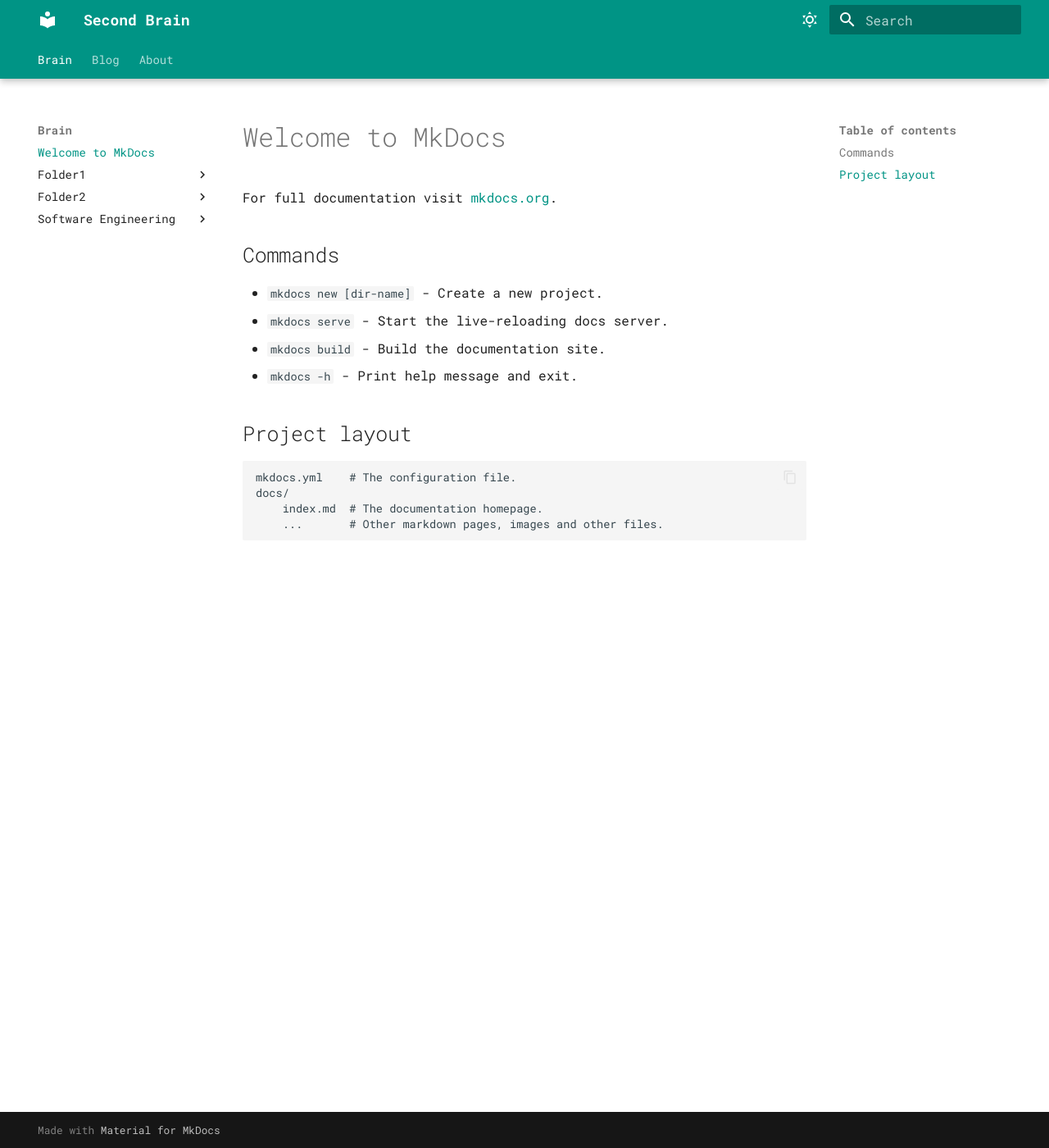
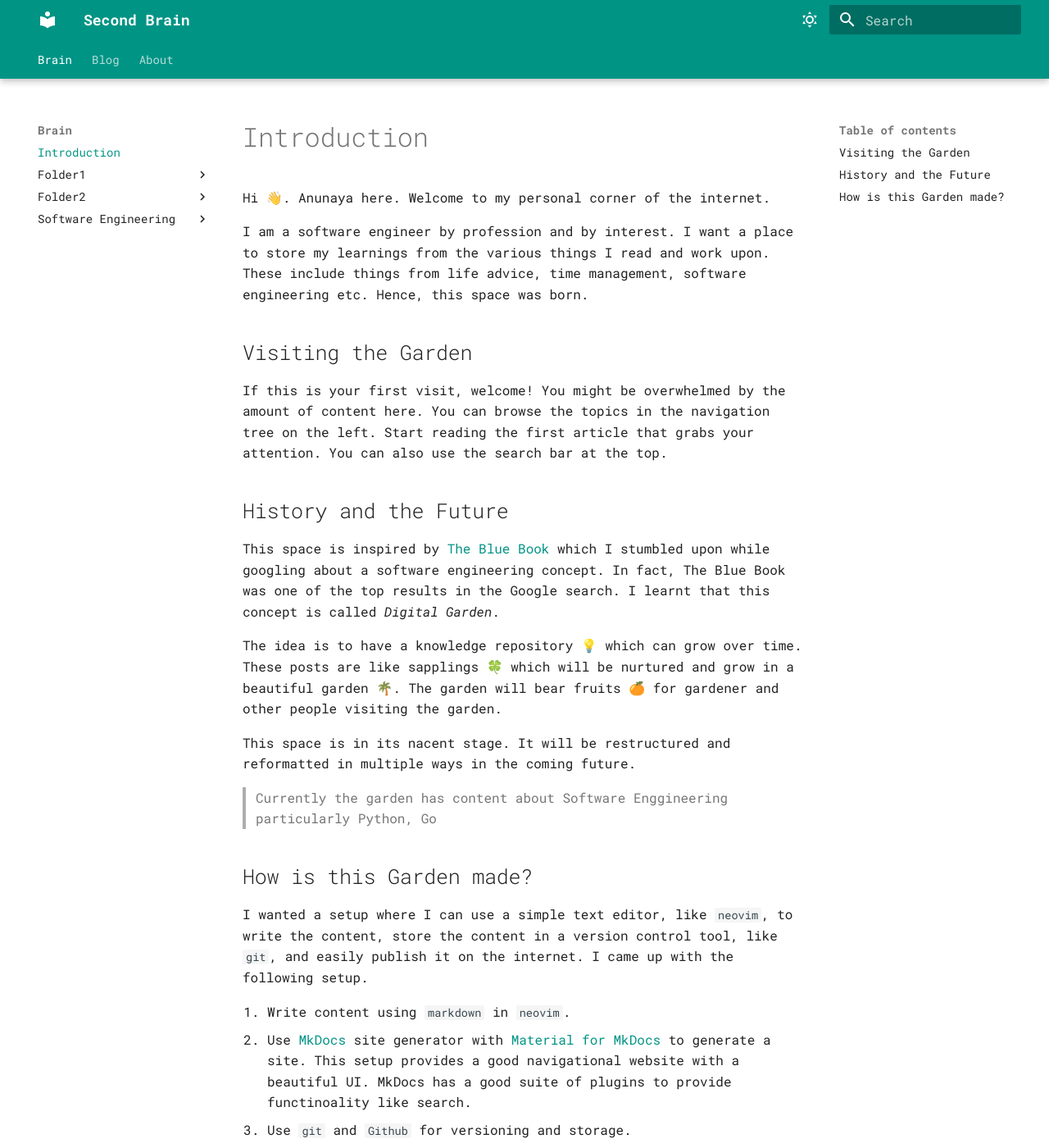
Before and after one commit to anunayasri/second-brain, an MkDocs documentation site: the page built from docs/index.md, in a window 1280 px wide and 1400 px high. Shown: the whole window at 82% size. Built offline with MkDocs 1.6.1 and Material for MkDocs 9.7.7, drawn with Linux system fonts in a browser that asks for light colours; some of the changed text lies outside the part shown.

Commit message:
Add introduction

```diff
--- a/docs/index.md
+++ b/docs/index.md
@@ -1,17 +1,48 @@
-# Welcome to MkDocs
+# Introduction
 
-For full documentation visit [mkdocs.org](https://www.mkdocs.org).
+Hi 👋. Anunaya here. Welcome to my personal corner of the internet.
 
-## Commands
+I am a software engineer by profession and by interest. I want a place to store
+my learnings from the various things I read and work upon. These include things
+from life advice, time management, software engineering etc. Hence, this space
+was born.
 
-* `mkdocs new [dir-name]` - Create a new project.
-* `mkdocs serve` - Start the live-reloading docs server.
-* `mkdocs build` - Build the documentation site.
-* `mkdocs -h` - Print help message and exit.
+## Visiting the Garden
 
-## Project layout
+If this is your first visit, welcome! You might be overwhelmed by the amount of
+content here. You can browse the topics in the navigation tree on the left.
+Start reading the first article that grabs your attention. You can also use the
+search bar at the top.
 
-    mkdocs.yml    # The configuration file.
-    docs/
-        index.md  # The documentation homepage.
-        ...       # Other markdown pages, images and other files.
+## History and the Future
+
+This space is inspired by [The Blue Book](https://lyz-code.github.io/blue-book/)
+which I stumbled upon while googling about a software engineering concept. In fact,
+The Blue Book was one of the top results in the Google search. I learnt that this
+concept is called _Digital Garden_.
+
+The idea is to have a knowledge repository 💡 which can grow over time. These posts
+are like sapplings 🍀 which will be nurtured and grow in a beautiful garden 🌴.
+The garden will bear fruits 🍊 for gardener and other people visiting the garden.
+
+This space is in its nacent stage. It will be restructured and reformatted in
+multiple ways in the coming future.
+
+> Currently the garden has content about Software Enggineering particularly
+> Python, Go
+
+## How is this Garden made?
+
+I wanted a setup where I can use a simple text editor, like `neovim`, to write the
+content, store the content in a version control tool, like `git`, and easily
+publish it on the internet. I came up with the following setup.
+
+1. Write content using `markdown` in `neovim`.
+1. Use [MkDocs](https://www.mkdocs.org/) site generator with [Material for MkDocs](https://squidfunk.github.io/mkdocs-material/)
+    to generate a site. This setup provides a good navigational website with
+    a beautiful UI. MkDocs has a good suite of plugins to provide functinoality
+    like search.
+1. Use `git` and `Github` for versioning and storage.
+1. Use `Github Pages` and `Github Actions` to publish the website with each commit
+    or merge to the `main` branch. MkDocs comes with built-in command `mkdocs gh-deploy`
+    to build and deploy the site on Github Pages.
```
Also changed, not shown: README.md (+14 -0 lines).
